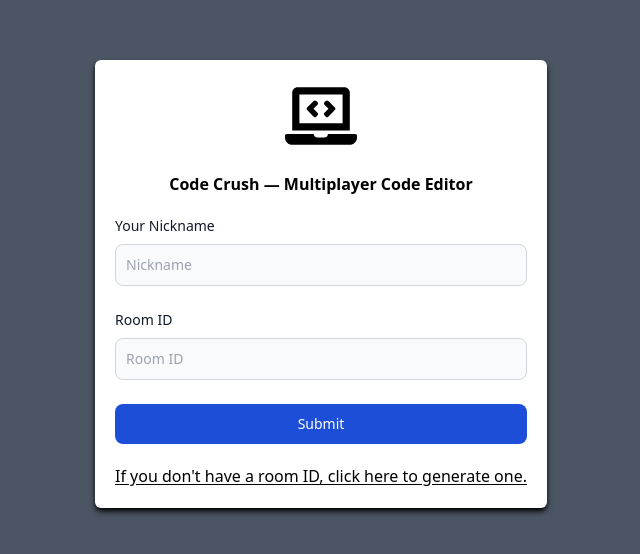
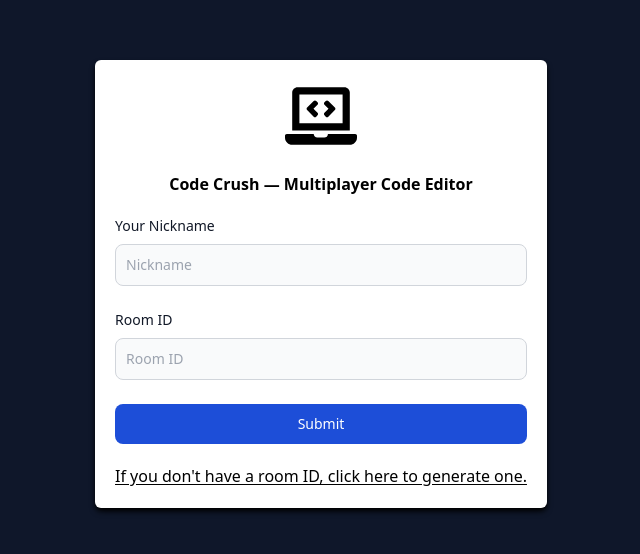
Before and after one commit to NaralC/Multiplayer-Code-Editor, a React (Vite) app in the folder client/: page / in a window 1280 px wide. Shown: the part 116-670 px from the top of the page, without its empty margins (319-959 px from the left). Built offline with nearby package versions, Linux system fonts and the light colour scheme.

Commit message:
background color matching

```diff
--- a/client/src/App.css
+++ b/client/src/App.css
@@ -4,6 +4,6 @@
 
 @layer components {
   .page-background {
-    @apply w-screen min-h-screen bg-gray-600 flex flex-row justify-center items-center transition-all delay-150;
+    @apply w-screen min-h-screen bg-slate-900 flex flex-row justify-center items-center transition-all delay-150;
   }
 }
```
